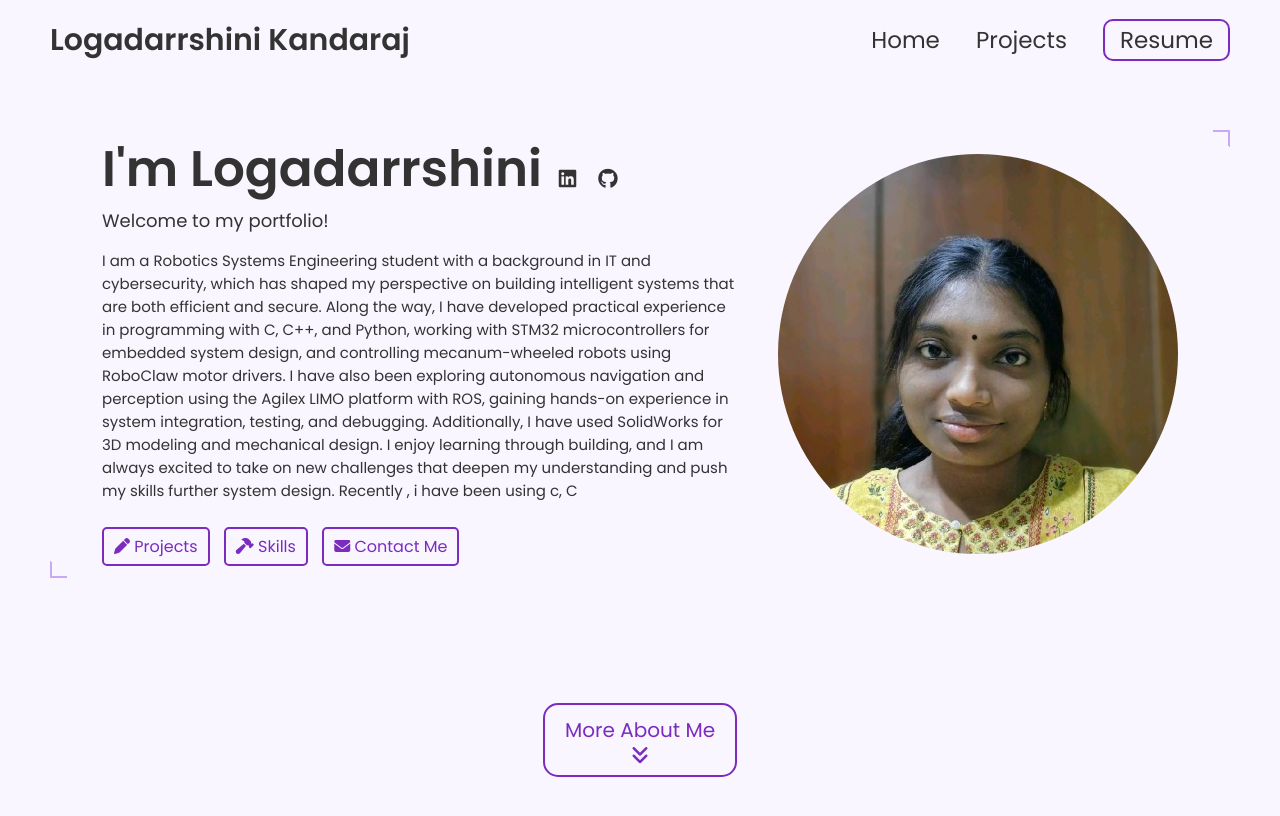
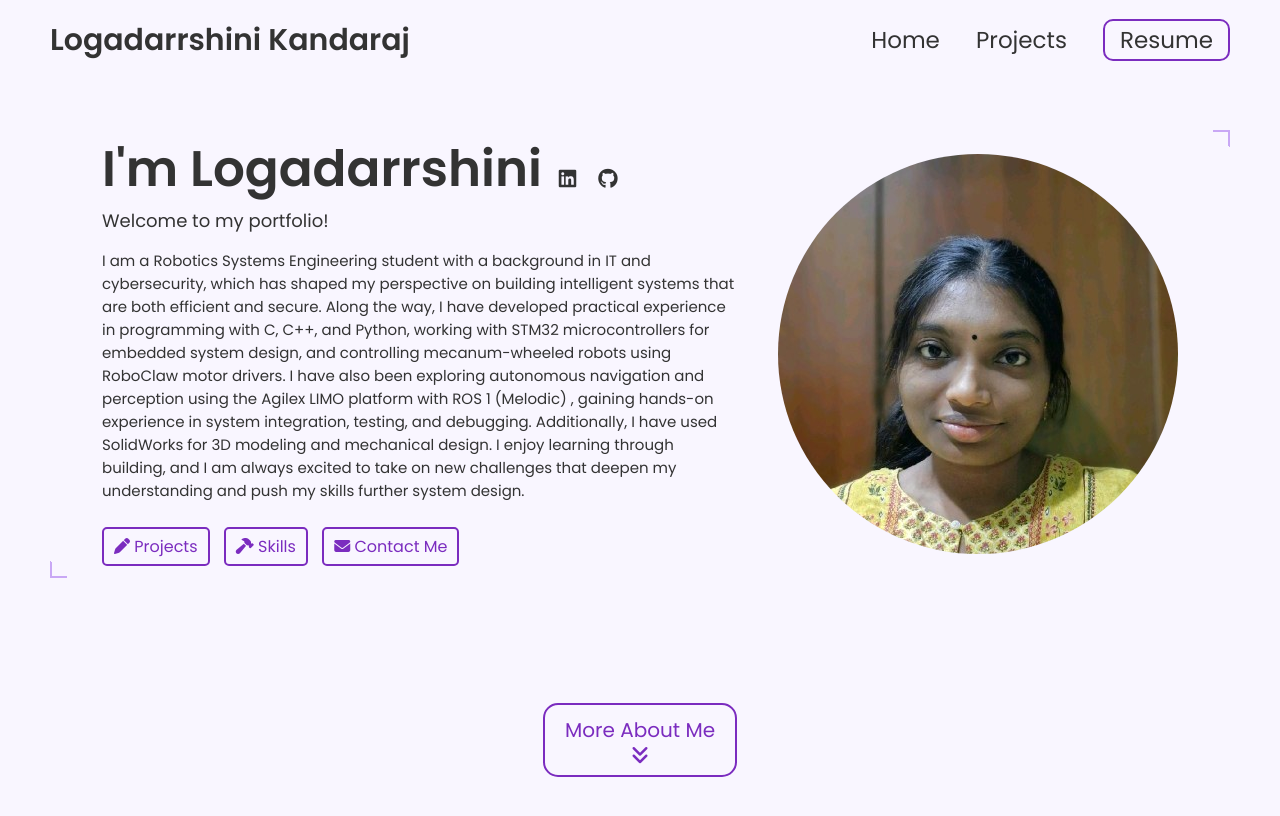
Before and after one commit to Darrshini/darrshini.github.io, a Jekyll site: the page built from index.html, in a window 1280 px wide and 900 px high. Shown: the top 816 px of the window. Built offline with Jekyll 4.4.1, drawn with Linux system fonts in a browser that asks for light colours.

Commit message:
Update _config.yml

```diff
--- a/_config.yml
+++ b/_config.yml
@@ -15,7 +15,7 @@ title: Logadarrshini's Portfolio # This is what shows up in the tab of the brows
 name: Logadarrshini Kandaraj
 headline: Welcome to my portfolio!
 description: >- # dont remove this line. this will ignore all new lines until the next section
-  I am a Robotics Systems Engineering student with a background in IT and cybersecurity, which has shaped my perspective on building intelligent systems that are both efficient and secure. Along the way, I have developed practical experience in programming with C, C++, and Python, working with STM32 microcontrollers for embedded system design, and controlling mecanum-wheeled robots using RoboClaw motor drivers. I have also been exploring autonomous navigation and perception using the Agilex LIMO platform with ROS, gaining hands-on experience in system integration, testing, and debugging. Additionally, I have used SolidWorks for 3D modeling and mechanical design. I enjoy learning through building, and I am always excited to take on new challenges that deepen my understanding and push my skills further system design. Recently , i have been using c, C
+  I am a Robotics Systems Engineering student with a background in IT and cybersecurity, which has shaped my perspective on building intelligent systems that are both efficient and secure. Along the way, I have developed practical experience in programming with C, C++, and Python, working with STM32 microcontrollers for embedded system design, and controlling mecanum-wheeled robots using RoboClaw motor drivers. I have also been exploring autonomous navigation and perception using the Agilex LIMO platform with ROS 1 (Melodic) , gaining hands-on experience in system integration, testing, and debugging. Additionally, I have used SolidWorks for 3D modeling and mechanical design. I enjoy learning through building, and I am always excited to take on new challenges that deepen my understanding and push my skills further system design.
 
 # Place your profile image in /assets/images/profile-image/folder and edit the file name
 profile_image: ./assets/images/profile-image/avatar.jpg
```
